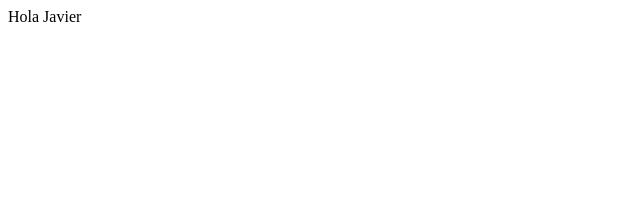
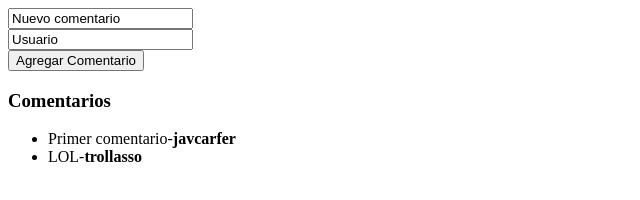
Before and after one commit to Lammerlord92/AngularJS-Proyecto1, a plain HTML site: page hola_controller/index.html in a window 1280 px wide. Shown: the whole page, without its empty margins (0-640 px from the left). Drawn offline with nearby package versions, Linux system fonts and the light colour scheme.

Commit message:
Creados métodos básicos en el controlador, junto con datos en memoria

```diff
--- a/hola_controller/controller.js
+++ b/hola_controller/controller.js
@@ -2,4 +2,22 @@ var app=angular.module("MyFirstApp",[]);
 
 app.controller("FirstController",function($scope){
   $scope.nombre="Javier";
+  $scope.nuevoComentario={
+    comentario:"Nuevo comentario",
+    username:"Usuario"
+  }
+  $scope.comentarios=[
+    {
+      comentario:"Primer comentario",
+      username:"javcarfer"
+    },
+    {
+      comentario:"LOL",
+      username:"trollasso"
+    }
+  ];
+  $scope.agregarComentario=function(){
+    $scope.comentarios.push($scope.nuevoComentario);
+    $scope.nuevoComentario={};
+  }
 });
--- a/hola_controller/index.html
+++ b/hola_controller/index.html
@@ -8,6 +8,18 @@
     <script src="controller.js"></script>
 </head>
 <body ng-controller="FirstController">
-    {{"Hola "+ nombre}}
+    <input type="text" ng-model="nuevoComentario.comentario" />
+    <br>
+    <input type="text" ng-model="nuevoComentario.username" />
+    <br />
+    <button ng-click="agregarComentario()">Agregar Comentario</button>
+    <h3>Comentarios</h3>
+    <ul>
+      <li ng-repeat="comentario in comentarios">
+        {{comentario.comentario}}-<strong>{{comentario.username}}
+        </strong>
+
+      </li>
+    </ul>
 </body>
 </html>
```
